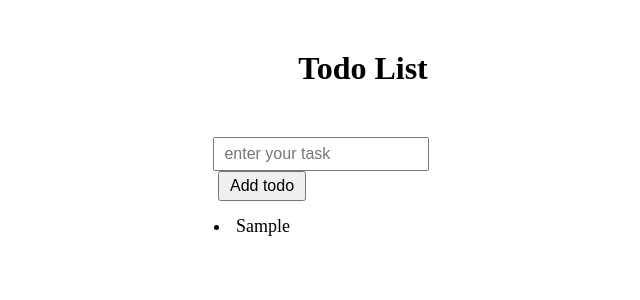
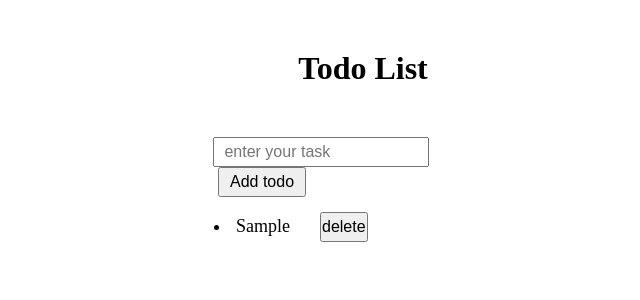
Before and after one commit to pruthvisinhvaghela/react-hooks, a React (Vite) app: page / in a window 1280 px wide. Both pictures are taken after typing "Sample" into the empty fields and a click on the button "Add todo". Shown: the top 300 px of the page, without its empty margins (277-917 px from the left). Built offline with nearby package versions, Linux system fonts and the light colour scheme.

Commit message:
delete function added

```diff
--- a/src/App.css
+++ b/src/App.css
@@ -1,6 +1,7 @@
 * {
   margin: 0;
   padding: 0;
+  box-sizing: border-box;
 }
 
 .container {
@@ -29,8 +30,9 @@ form > button {
 ul {
   margin-top: 15px;
 }
-ul li {
-  font-size: 18;
+
+li {
+  margin: 10px 0;
 }
 .input {
   font-size: 18px;
@@ -38,3 +40,8 @@ ul li {
   padding-left: 5px;
   margin-left: 18px;
 }
+.btn {
+  margin-left: 30px;
+  height: 30px;
+  font-size: 16px;
+}
--- a/src/App.jsx
+++ b/src/App.jsx
@@ -15,6 +15,12 @@ function App() {
     setTodo([...todo, input]);
     setInput("");
   };
+
+  const remove = (index) => {
+    const newTodo = [...todo];
+    newTodo.splice(index, 1);
+    setTodo(newTodo);
+  };
   return (
     <>
       <div className="container">
@@ -31,9 +37,12 @@ function App() {
           </form>
 
           <ul>
-            {todo.map((td) => (
+            {todo.map((td, index) => (
               <li key={td} className="input">
                 {td}
+                <button className="btn" onClick={() => remove(index)}>
+                  delete
+                </button>
               </li>
             ))}
           </ul>
```
